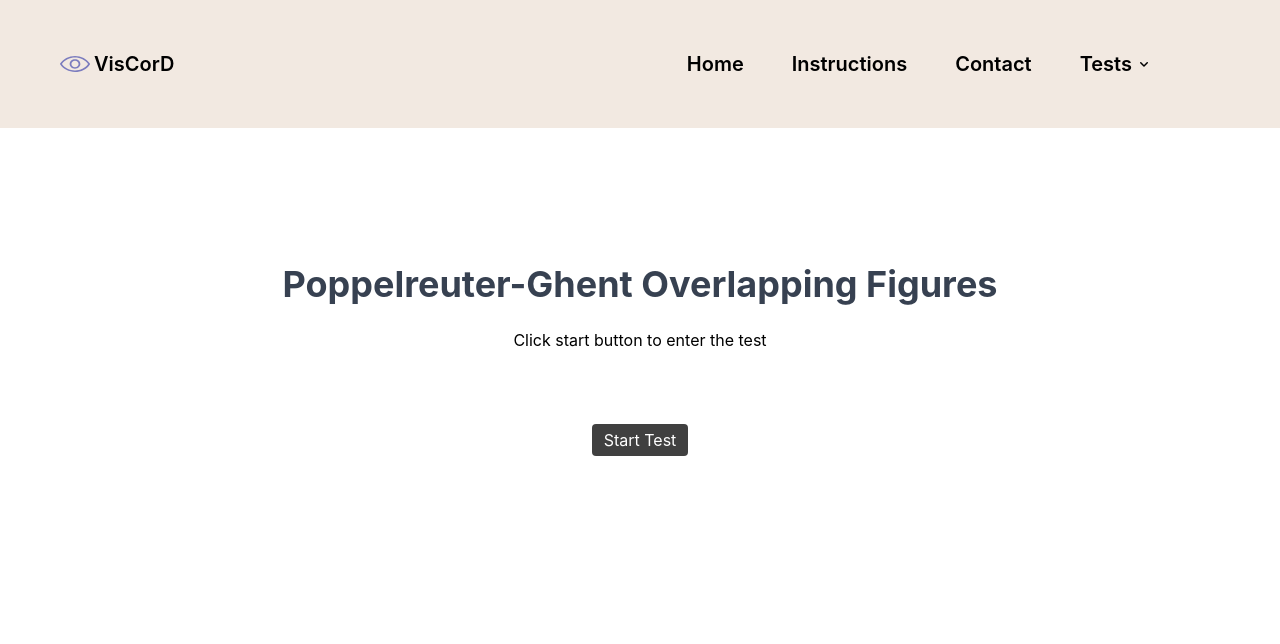
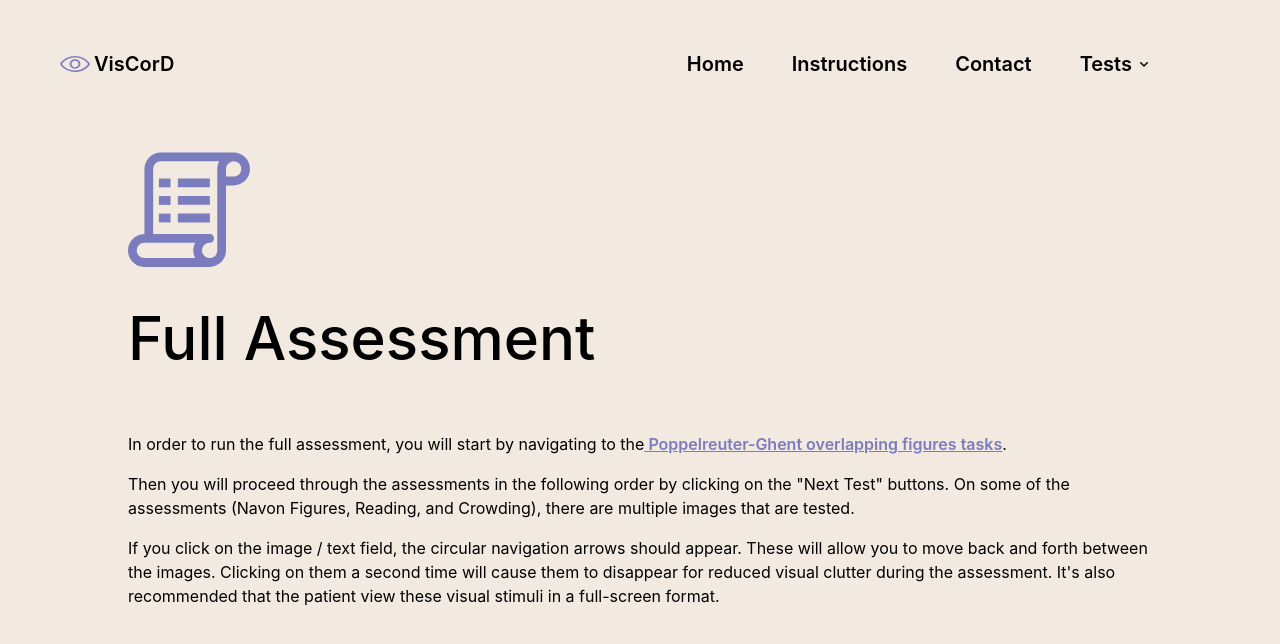
Before and after one commit to pelaklab/pca-assessment, a Next.js app: page /assessments/all in a window 1280 px wide. Shown: the top 644 px of the page. Built offline with nearby package versions, Linux system fonts and the light colour scheme.

Commit message:
Updating to the cover pages - finished

```diff
--- a/app/assessments/all/full-assessment.tsx
+++ /dev/null
@@ -1,149 +0,0 @@
-import React from "react";
-import { NavonImages } from "../navon/navon";
-import { PoppelreuterGhent } from "../poppelreuter-ghent/poppelreuter-ghent";
-import { useSetAtom } from "jotai";
-import { headerVisible } from "@/app/atoms/experimentAtoms";
-import { ParagraphImages } from "../reading/reading";
-import { LetterCrowdingAssessment } from "../crowding/crowding";
-import { PentagonCanvas } from "../pentagons/Drawing";
-import { CpcQuestionnaire } from "../questionnaire/coloradoVision";
-import { CrowdingTestInstructions } from "../crowding/crowdingInstructions";
-
-
-// assessment item with header
-interface AsssementItem {
-    title: string;
-    component: React.FC;
-    additionalInstructions?: React.FC;
-}
-
-const buttonStyle = 'btn bg-neutral-700 text-white px-3 py-1 rounded md-static'
-type AssessmentState = 'not-started' | 'instructions' | 'active' | 'finished';
-
-const AllAssessments = () => {
-    const AssessmentItems: AsssementItem[] = [
-        {
-            title: "Poppelreuter-Ghent Overlapping Figures",
-            component: PoppelreuterGhent,
-        },
-        {
-            title: "Navon Figures",
-            component: NavonImages
-        },
-        {
-            title: "Intersecting Pentagons Copy",
-            component: PentagonCanvas,
-        },
-        {
-            title: "Reading",
-            component: ParagraphImages,
-        },
-        {
-            title: "Crowding",
-            component: LetterCrowdingAssessment,
-            additionalInstructions: CrowdingTestInstructions,
-        },
-        {
-            title: "CPC Questionnaire",
-            component: CpcQuestionnaire,
-        }
-    ]
-
-    const setIsHeaderVisible = useSetAtom(headerVisible);
-
-    const [currentAssessmentIndex, setCurrentAssessmentIndex] = React.useState<number>(0);
-    const [assessmentState, setAssessmentState] = React.useState<AssessmentState>('not-started');
-    const [startTime, setStartTime] = React.useState<number>(0);
-    const [endTime, setEndTime] = React.useState<number>(0);
-
-    const handleNext = () => {
-        setCurrentAssessmentIndex((prevIndex) => prevIndex + 1);
-        setAssessmentState('not-started');
-    };
-
-    const handleStart = () => {
-        setStartTime(Date.now());
-        setIsHeaderVisible(false);
-        setAssessmentState('active');
-    };
-
-    const handleViewInstructions = () => {
-        setAssessmentState('instructions');
-    }
-
-    const handleExit = () => {
-        setEndTime(Date.now());
-        setAssessmentState('finished');
-    };
-
-    const CurrentAssessment = AssessmentItems[currentAssessmentIndex].component;
-    const TestDescription = (title: string) => {
-        return (
-            <div className="m-10 text-center justify-between p-8">
-                <h1 className='text-3xl font-bold text-gray-700 md:text-4xl p-6'>{title}</h1>
-                <p>Click start button to enter the test</p>
-            </div>
-        )
-    }
-
-    const formatTime = (time: number) => {
-        const minutes = Math.floor(time / 60000);
-        const seconds = Math.floor((time % 60000) / 1000);
-        return `${minutes} minutes, ${seconds} seconds`;
-    };
-
-    const currentTitle = AssessmentItems[currentAssessmentIndex].title;
-    const AdditionalInstructions = AssessmentItems[currentAssessmentIndex].additionalInstructions;
-
-    return (
-        <>
-            {assessmentState === 'not-started' &&
-                <>
-                    {TestDescription(currentTitle)}
-                    <button className={buttonStyle} onClick={
-                        AdditionalInstructions ? handleViewInstructions :
-                            handleStart}>
-
-                        Start Test</button>
-                </>
-            }
-            {
-                assessmentState === 'instructions' &&
-                <>
-                    {AdditionalInstructions && <AdditionalInstructions />}
-                    <button className={buttonStyle} onClick={handleStart}>Continue</button>
-                </>
-            }
-            {assessmentState === 'active' &&
-                <>
-                    <CurrentAssessment />
-                    {
-                        currentTitle !== 'CPC Questionnaire' ?
-                            <button className='btn border-2 border-solid border-gray-200 text-gray-500 px-3 py-1 absolute rounded bottom-10'
-                                onClick={handleExit}>Finish Test</button> :
-                            <button className='btn border-2 border-solid border-gray-200 text-gray-500 px-3 py-1'
-                                onClick={handleExit}>Finish Test</button>
-                    }
-                </>
-            }
-            {assessmentState === 'finished' &&
-                <div className="m-10 justify-between p-8">
-                    <h1 className="text-2xl font-bold text-gray-700 py-3">Test Finished ✅</h1>
-                    <p>Elapsed Time for&nbsp;
-                        <em>{currentTitle}</em>:&nbsp;
-                        {formatTime(endTime - startTime)}</p>
-
-                    {
-                        currentAssessmentIndex < AssessmentItems.length - 1 &&
-                        <button className='btn bg-neutral-700 text-white px-3 py-1 rounded absolute mt-5'
-                            onClick={handleNext}>Next Test</button>
-                    }
-                </div>
-            }
-        </>
-    );
-}
-
-
-
-export { AllAssessments }
--- a/app/assessments/all/page.tsx
+++ b/app/assessments/all/page.tsx
@@ -1,13 +1,35 @@
 "use client";
 
-import { AllAssessments } from "./full-assessment";
-
+import Image from 'next/image';
 
 export default function FullAssessment() {
 
     return (
-        <main className="flex flex-col items-center justify-between p-10">
-            <AllAssessments />
+        <main className="h-[calc(100vh-128px)] bg-ivory text-l">
+            <div className="px-[10%] pb-6 py-6">
+                <Image src="/icons/scroll.svg" alt="" width={122} height={67} className="mb-10" />
+                <h1 className="text-6xl font-medium text-left">Full Assessment</h1>
+            </div>
+
+            <div className="px-[10%] py-10 space-y-4">
+                <p>
+                    In order to run the full assessment, you will start by navigating to the
+                    <span className="text-forget-me-not-purple font-semibold underline">
+                        <a href="/assessments/poppelreuter-ghent"> Poppelreuter-Ghent overlapping figures tasks</a>
+                    </span>.
+                </p>
+                <p>
+                    Then you will proceed through the assessments in the following order by clicking on the &quot;Next Test&quot;
+                    buttons. On some of the assessments (Navon Figures, Reading, and Crowding), there are
+                    multiple images that are tested.
+                </p>
+                <p>
+                    If you click on the image / text field, the circular navigation arrows should appear. These will allow you
+                    to move back and forth between the images. Clicking on them a second time will
+                    cause them to disappear for reduced visual clutter during the assessment.
+                    It&apos;s also recommended that the patient view these visual stimuli in a full-screen format.
+                </p>
+            </div>
         </main>
     );
 }
--- a/app/assessments/navon/page.tsx
+++ b/app/assessments/navon/page.tsx
@@ -62,6 +62,8 @@ export default function NavonPage() {
                     assessmentName={assessmentName}
                     startTime={startTime}
                     endTime={endTime}
+                    nextUrl="/assessments/pentagons"
+                    hasNext
                 />
             }
         </>
--- a/app/assessments/pentagons/page.tsx
+++ b/app/assessments/pentagons/page.tsx
@@ -67,6 +67,8 @@ export default function Drawing() {
                     assessmentName={assessmentName}
                     startTime={startTime}
                     endTime={endTime}
+                    nextUrl="/assessments/reading"
+                    hasNext
                 />
             }
         </>
--- a/app/assessments/poppelreuter-ghent/page.tsx
+++ b/app/assessments/poppelreuter-ghent/page.tsx
@@ -13,6 +13,7 @@ export default function PoppelreuterPage() {
     const [startTime, setStartTime] = React.useState<number>(0);
     const [endTime, setEndTime] = React.useState<number>(0);
     const setIsHeaderVisible = useSetAtom(headerVisible);
+
 
     const handleStart = () => {
         setStartTime(Date.now());
@@ -62,6 +63,8 @@ export default function PoppelreuterPage() {
                     assessmentName={assessmentName}
                     startTime={startTime}
                     endTime={endTime}
+                    nextUrl="/assessments/navon"
+                    hasNext
                 />
             }
         </>
--- a/app/assessments/questionnaire/page.tsx
+++ b/app/assessments/questionnaire/page.tsx
@@ -54,7 +54,7 @@ export default function ColoradoPostCorticalQuestionnaire() {
                         <DisplayFigures />
                         <div className="fixed bottom-4 right-4">
                             <button className='btn border-4 border-solid border-gray-200 text-gray-500 px-3 py-1 rounded-xl hover:border-sunny \
-                            hover:border-4 hover:text-black'
+                            hover:border-4 hover:text-black bg-white'
                                 onClick={handleExit}>Finish Test</button>
                         </div>
                     </main>
--- a/app/assessments/reading/page.tsx
+++ b/app/assessments/reading/page.tsx
@@ -62,6 +62,8 @@ export default function ReadingPage() {
                     assessmentName={assessmentName}
                     startTime={startTime}
                     endTime={endTime}
+                    nextUrl="/assessments/crowding"
+                    hasNext
                 />
             }
         </>
--- a/app/layout.tsx
+++ b/app/layout.tsx
@@ -1,5 +1,4 @@
 import type { Metadata } from "next";
-import { Inter } from "next/font/google";
 import "./globals.css";
 import Header from "./components/Header";
 
```
Also changed, not shown: app/assessments/crowding/crowdingInstructions.tsx (+20 -6 lines), app/assessments/crowding/page.tsx (+7 -5 lines), app/assessments/test-stages/finished.tsx (+22 -2 lines), app/contact/page.tsx (+16 -7 lines), 1 other file (tests, documents, lock files or other folders).
